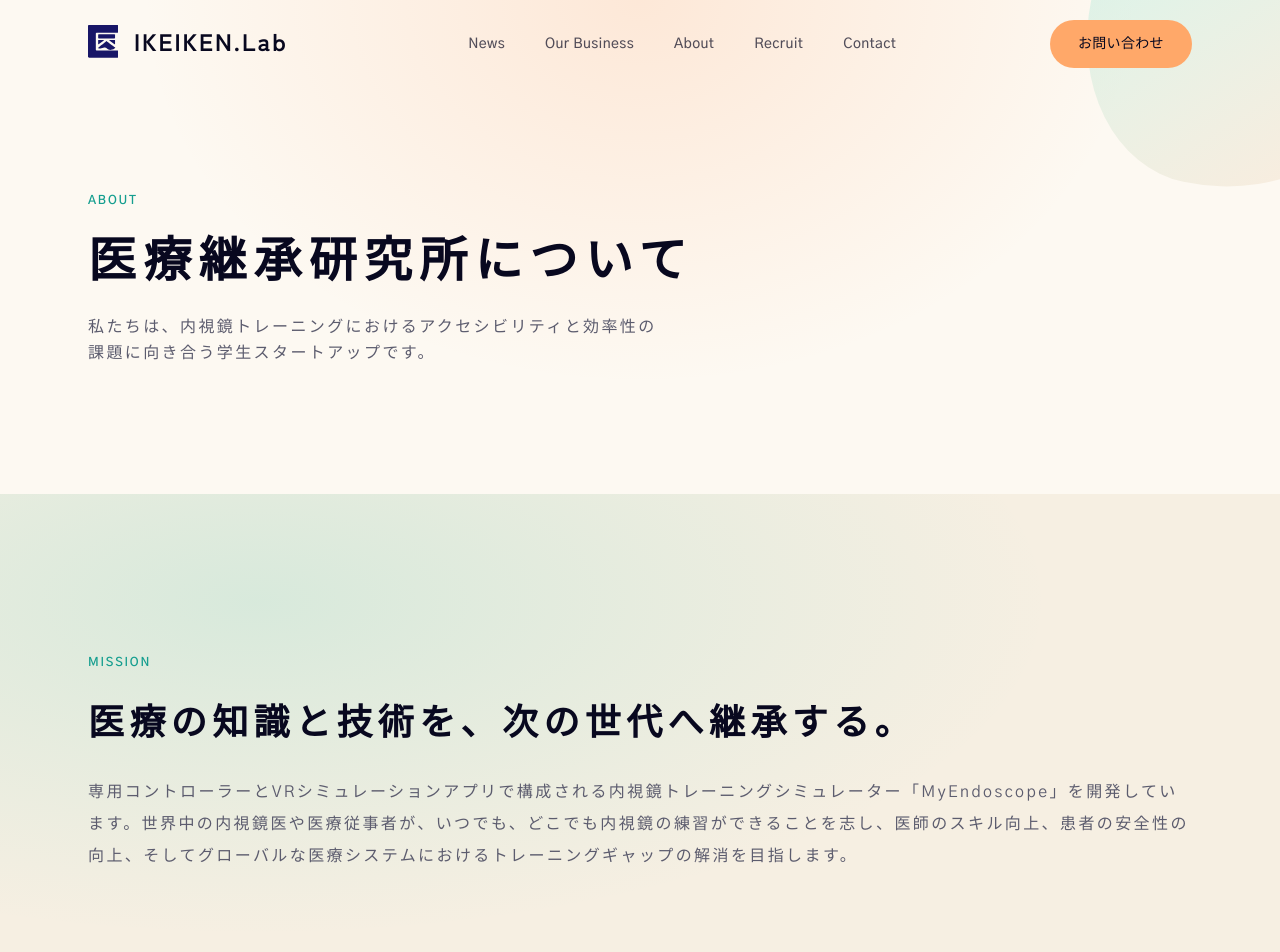
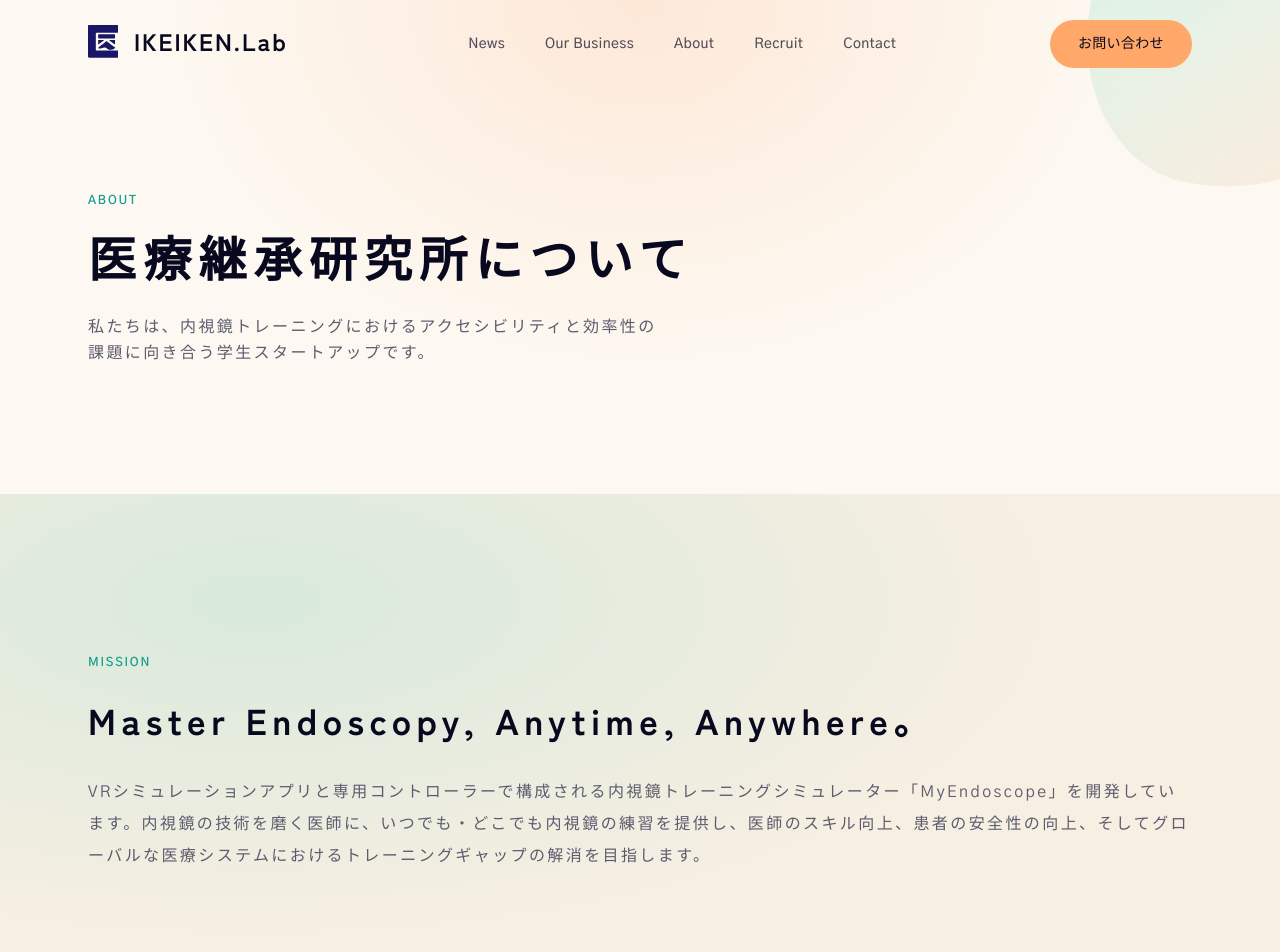
Before and after one commit to e213010a/IKIKEN-website, a Next.js app: page /about in a window 1280 px wide. Shown: the top 952 px of the page. Built offline with nearby package versions, Linux system fonts and the light colour scheme.

Commit message:
文字変え

```diff
--- a/content/site.ts
+++ b/content/site.ts
@@ -111,7 +111,7 @@ export const site = {
   },
   businessTeaser: {
     eyebrow: "Our Business",
-    title: "MyEndoscopeが、内視鏡室をどこにでも持ち運ぶ。",
+    title: "MyEndoscopeで、内視鏡室をどこにでも持ち運ぶ。",
     body: "専用コントローラーと、PC・スマートフォン画面で動くVRシミュレーションアプリ。実機さながらの操作感を一人で体験できます。",
     cta: { label: "View More", href: "/our-business" },
   },
@@ -168,15 +168,15 @@ export const site = {
     },
     mission: {
       eyebrow: "Mission",
-      title: "医療の知識と技術を、次の世代へ継承する。",
-      body: "専用コントローラーとVRシミュレーションアプリで構成される内視鏡トレーニングシミュレーター「MyEndoscope」を開発しています。世界中の内視鏡医や医療従事者が、いつでも、どこでも内視鏡の練習ができることを志し、医師のスキル向上、患者の安全性の向上、そしてグローバルな医療システムにおけるトレーニングギャップの解消を目指します。",
+      title: "Master Endoscopy, Anytime, Anywhere。",
+      body: "VRシミュレーションアプリと専用コントローラーで構成される内視鏡トレーニングシミュレーター「MyEndoscope」を開発しています。内視鏡の技術を磨く医師に、いつでも・どこでも内視鏡の練習を提供し、医師のスキル向上、患者の安全性の向上、そしてグローバルな医療システムにおけるトレーニングギャップの解消を目指します。",
     },
     overview: {
       eyebrow: "Company",
       title: "会社概要",
       rows: [
         { label: "商号", value: "株式会社医療継承研究所（IKEIKEN.Lab）" },
-        { label: "製品", value: "MyEndoscope（内視鏡トレーニングDX）" },
+        { label: "製品", value: "MyEndoscope（内視鏡トレーニングのDX）" },
         {
           label: "事業内容",
           value: "医療従事者向け内視鏡トレーニングシステムの開発・提供",
@@ -194,7 +194,7 @@ export const site = {
     advisors: {
       eyebrow: "Advisors",
       title: "医療の最前線が、支えるチーム。",
-      body: "内視鏡分野の超熟練医、医療機器大手のKOL（Key Opinion Leader）がアドバイザーとして参画しています。",
+      body: "世界的内視鏡医、医療機器大手のKOL（Key Opinion Leader）がアドバイザーとして参画しています。",
     },
     history: {
       eyebrow: "History",
@@ -205,8 +205,8 @@ export const site = {
   recruitPage: {
     hero: {
       eyebrow: "Recruit",
-      title: "医療の未来を、一緒につくる仲間へ。",
-      body: "MyEndoscopeは、医療とテクノロジーの両方に本気で向き合うチームです。内視鏡トレーニングのあり方を変える挑戦に、力を貸してください。",
+      title: "医療DXの未来を、一緒につくる仲間へ。",
+      body: "医療継承研究所は、医療とテクノロジーの両方に本気で向き合うチームです。内視鏡トレーニングのあり方を変える挑戦に、力を貸してください。",
     },
     culture: {
       eyebrow: "Culture",
@@ -229,7 +229,7 @@ export const site = {
     positions: {
       eyebrow: "Positions",
       title: "募集職種",
-      body: "現在の募集職種については、下記フォームよりお問い合わせください。",
+      body: "下記フォームよりお気軽にご応募ください。",
     },
   },
   contactPage: {
@@ -243,12 +243,12 @@ export const site = {
     hero: {
       eyebrow: "News",
       title: "お知らせ",
-      body: "IKEIKEN.Labからのお知らせ・プレスリリースを掲載します。",
+      body: "医療継承研究所からのお知らせ・プレスリリースを掲載します。",
     },
   },
   cta: {
-    title: "内視鏡トレーニングの、次の一歩を。",
-    body: "プロダクトについてのご質問、導入に関するご相談など、どんなことでもお気軽にお問い合わせください。担当者より折り返しご連絡いたします。",
+    title: "内視鏡トレーニングの、\n次の一歩を。",
+    body: "プロダクトについてのご質問、導入に関するご相談など、どんなことでもお気軽にお問い合わせください。\n担当者より折り返しご連絡いたします。",
     button: { label: "お問い合わせ", href: "/contact" },
   },
   footer: {
```
